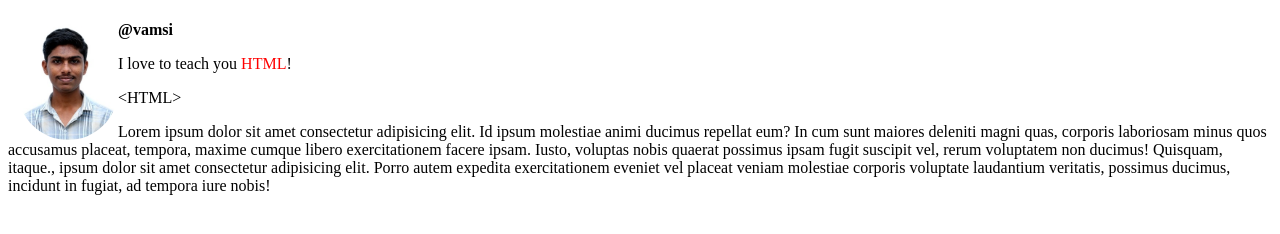
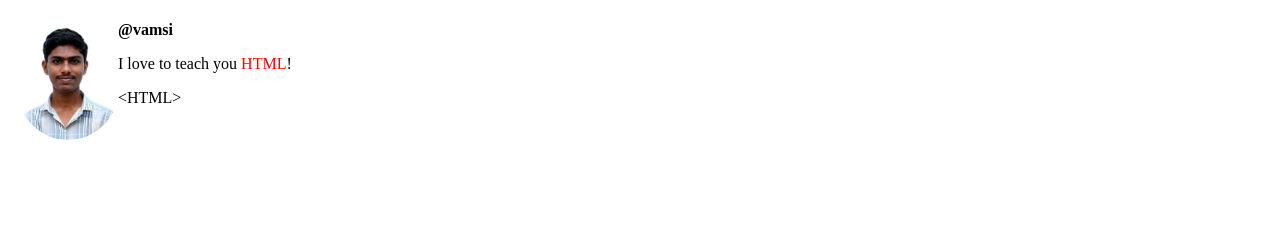
Before and after one commit to Vamsi-U/simple, a plain HTML site: page index.html in a window 1280 px wide. Drawn offline with Linux system fonts and the light colour scheme.

Commit message:
Update index.html

```diff
--- a/index.html
+++ b/index.html
@@ -29,14 +29,10 @@
         <p class="username">@vamsi</p>
         <p> I love to teach you <em>HTML</em>!</p>
         <p>&lt;HTML&gt;</p>
-        <p>Lorem ipsum dolor sit amet consectetur adipisicing elit.
-            Id ipsum molestiae animi ducimus repellat eum? In cum sunt maiores deleniti magni quas, corporis laboriosam minus quos accusamus placeat, tempora, maxime cumque libero exercitationem
-             facere ipsam. Iusto, voluptas nobis quaerat possimus ipsam fugit suscipit vel, rerum voluptatem non ducimus! Quisquam, itaque., ipsum dolor sit amet consectetur adipisicing elit. Porro autem expedita exercitationem eveniet vel placeat veniam molestiae corporis voluptate laudantium veritatis, possimus ducimus, incidunt in fugiat, ad tempora iure nobis!
-
 
 
         <a href="company/about.html"></a>
 
 
     </body>
-</html>
+</html
```
